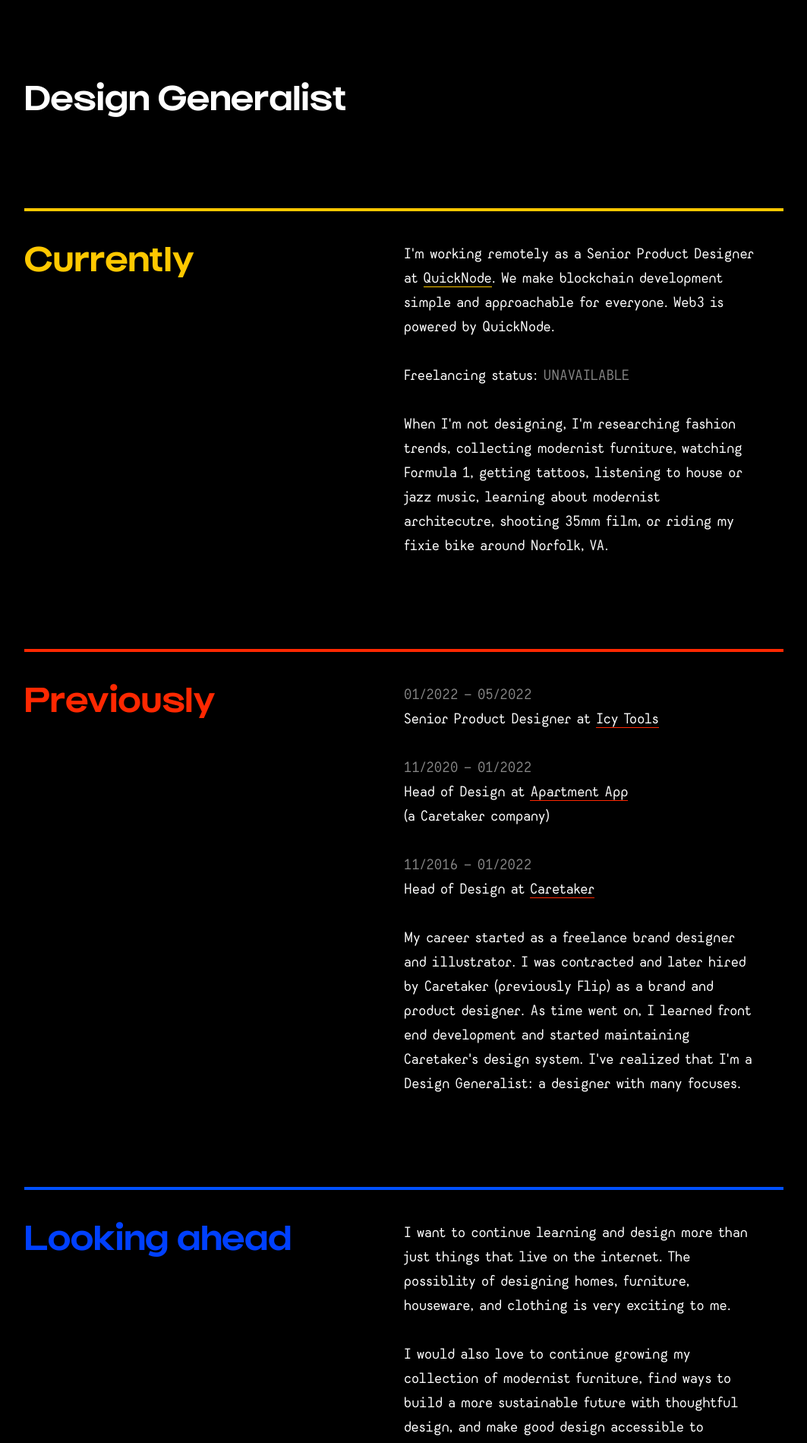
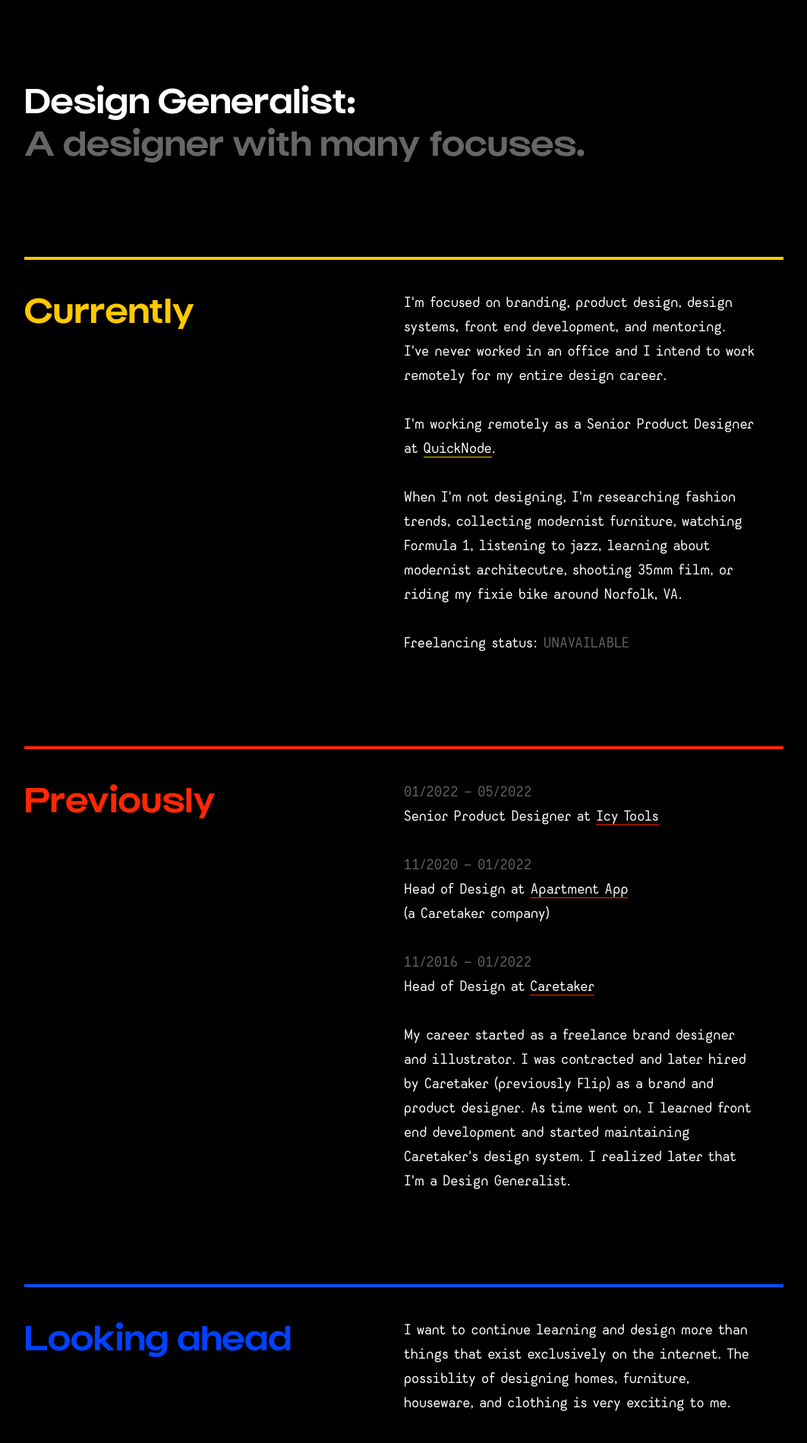
Before and after one commit to jonhargreaves/personal-site, a React (Create React App) app: page / in a window 1280 px wide. Shown: the part 578-2477 px from the top of the page at 76% size, without its empty margins (108-1171 px from the left). Built offline with nearby package versions, Linux system fonts and the light colour scheme.

Commit message:
Final updates for v2.

```diff
--- a/src/App.css
+++ b/src/App.css
@@ -103,7 +103,7 @@
 }
 
 a:hover {
-  color: #888;
+  color: #666;
 }
 
 .app-section__column {
@@ -127,7 +127,7 @@ h2 {
 
 h3 {
   font-size: 40px;
-  line-height: 48px;
+  line-height: 56px;
 }
 
 p {
@@ -139,7 +139,7 @@ p {
 }
 
 span {
-  color: #888;
+  color: #666;
 }
 
 @media (max-width: 1000px) {
@@ -177,7 +177,7 @@ span {
 
   h1 {
     font-size: 40px;
-    line-height: 40px;
+    line-height: 48px;
   }
 
   h2 {
--- a/src/App.tsx
+++ b/src/App.tsx
@@ -31,7 +31,9 @@ function App() {
         <div className="app-section__vertical-spacing" />
         <div className="app-section__vertical-spacing" />
         <h3>
-          Design Generalist
+          Design Generalist:
+          <br />
+          <span>A designer with many focuses.</span>
         </h3>
         <div className="app-section__vertical-spacing" />
         <div className="app-section__vertical-spacing" />
@@ -47,13 +49,16 @@ function App() {
           <div className="app-section__horizontal-spacing" />
           <div className="app-section__column">
             <p>
-              I'm working remotely as a Senior Product Designer at <a href="https://quicknode.com/" target="_blank" className="app-section__yellow-link">QuickNode</a>. We make blockchain development simple and approachable for everyone. Web3 is powered by QuickNode.
+              I'm focused on branding, product design, design systems, front end development, and mentoring. I've never worked in an office and I intend to work remotely for my entire design career.
+              <br />
+              <br />
+              I'm working remotely as a Senior Product Designer at <a href="https://quicknode.com/" target="_blank" className="app-section__yellow-link">QuickNode</a>.
+              <br />
+              <br />
+              When I'm not designing, I&#39;m researching fashion trends, collecting modernist furniture, watching Formula 1, listening to jazz, learning about modernist architecutre, shooting 35mm film, or riding my fixie bike around Norfolk, VA.
               <br />
               <br />
               Freelancing status: <span>UNAVAILABLE</span>
-              <br />
-              <br />
-              When I'm not designing, I&#39;m researching fashion trends, collecting modernist furniture, watching Formula 1, getting tattoos, listening to house or jazz music, learning about modernist architecutre, shooting 35mm film, or riding my fixie bike around Norfolk, VA.
             </p>
           </div>
           <div className="app-section__horizontal-spacing" />
@@ -90,7 +95,7 @@ function App() {
               <br />
               <br />
               My career started as a freelance brand designer and illustrator. I was contracted and later hired by Caretaker (previously Flip) as a brand and product designer.
-              As time went on, I learned front end development and started maintaining Caretaker's design system. I've realized that I'm a Design Generalist: a designer with many focuses.
+              As time went on, I learned front end development and started maintaining Caretaker's design system. I realized later that I'm a Design Generalist.
             </p>
           </div>
           <div className="app-section__horizontal-spacing" />
@@ -109,14 +114,11 @@ function App() {
           <div className="app-section__horizontal-spacing" />
           <div className="app-section__column">
             <p>
-              I want to continue learning and design more than just things that live on the internet. The possiblity of designing homes, furniture, houseware, and clothing is very exciting to me.
+              I want to continue learning and design more than things that exist exclusively on the internet. The possiblity of designing homes, furniture, houseware, and clothing is very exciting to me.
               <br />
               <br />
               I would also love to continue growing my collection of modernist furniture, find ways to build a more sustainable future with thoughtful design, and make good design accessible to everyone.
               Most of all, I want to explore design the way <a href="https://www.rit.edu/vignellicenter/vignelli-legacy" target="_blank" className="app-section__blue-link">Massimo and Lella Vignelli</a> did.
-              <br />
-              <br />
-              I've never worked in an office and I intend to work remotely for my entire design career.
               </p>
           </div>
           <div className="app-section__horizontal-spacing" />
@@ -139,11 +141,8 @@ function App() {
               For recent projects, thoughts I have about design, and insights on remote work go <a href="https://twitter.com/JonGHargreaves" target="_blank" className="app-section__white-link">here</a>.
               <br />
               <br />
-              A very special thanks to all of my wonderful friends who have helped me along my journey and to <a href="https://pretendfoundry.com/" target="_blank" className="app-section__white-link">Pretend Foundry</a> for the beautiful typefaces used on this website:
-              <ul>
-                <li><a href="https://pretendfoundry.com/broad" target="_blank" className="app-section__white-link">Broad Bold</a></li>
-                <li><a href="https://pretendfoundry.com/pinopolis" target="_blank" className="app-section__white-link">Pinopolis</a></li>
-              </ul>
+              A very special thanks to all of my wonderful friends who have helped me along my journey and to <a href="https://pretendfoundry.com/" target="_blank" className="app-section__white-link">Pretend Foundry</a> for the beautiful typefaces used on this website:&nbsp;
+              <a href="https://pretendfoundry.com/broad" target="_blank" className="app-section__white-link">Broad Bold</a>&nbsp;&&nbsp;<a href="https://pretendfoundry.com/pinopolis" target="_blank" className="app-section__white-link">Pinopolis</a>.
             </p>
           </div>
           <div className="app-section__horizontal-spacing" />
@@ -163,7 +162,7 @@ function App() {
         <div className="app-section__vertical-spacing" />
         <div className="app-section__vertical-spacing" />
         <div className="app-section__vertical-spacing" />
-        <p><span>This website was designed and coded by Jon Hargeaves © 2022</span></p>
+        <p><span>This website was designed and coded by Jon Hargeaves © 2023</span></p>
       </div>
     </div>
   );
```
